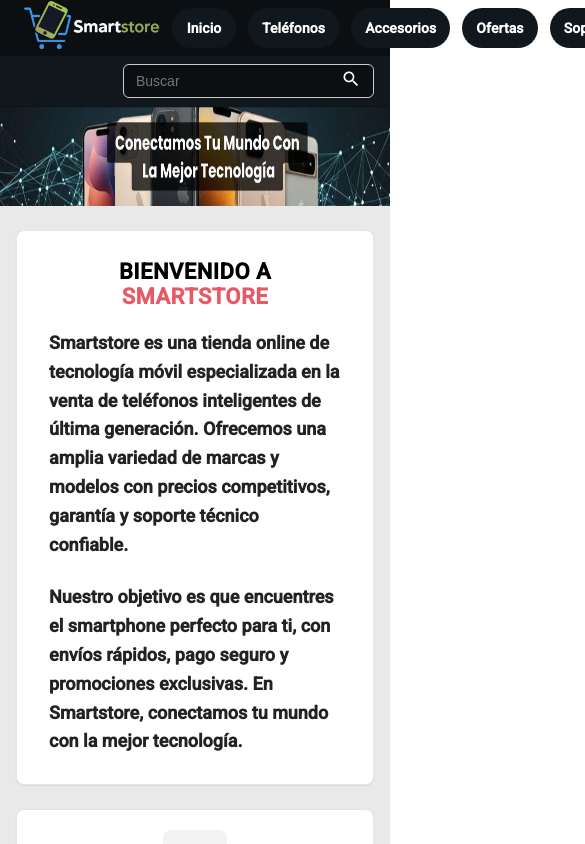
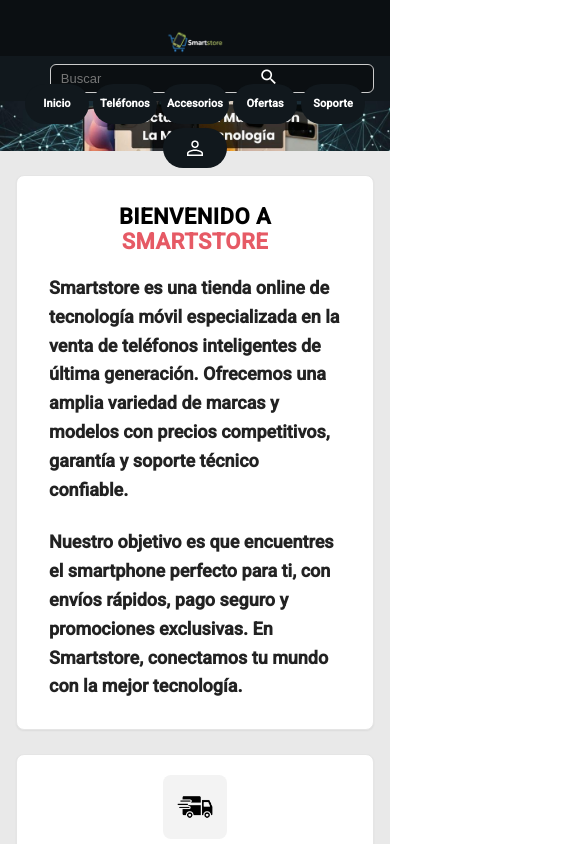
Before and after one commit to JulianLargo72/Proyecto-frontend, an Angular app: page / in a window 390 px wide. Shown: the top 844 px of the page, 585 px wide, since content can reach past the window. Built offline with nearby package versions, Linux system fonts and the light colour scheme.

Commit message:
mejorar la responsividad y optimizar la carga del navbar

```diff
--- a/src/app/compartidos/componentes/header/header.component.css
+++ b/src/app/compartidos/componentes/header/header.component.css
@@ -13,19 +13,46 @@
   display: flex;
   justify-content: space-between;
   align-items: center;
+  padding: 8px 16px;
+
+  .logo {
+    display: flex;
+    align-items: center;
+  }
+
+  .logo-img {
+    max-width: 150px;
+    height: auto;
+    width: 100%;
+    object-fit: contain;
+  }
+
+  .nav {
+    display: flex;
+    align-items: center;
+    flex-wrap: wrap;
+    gap: 6px;
+  }
 
   .nav a {
-    margin: 0 6px;
+    margin: 0;
     border-radius: 20px;
     background: #11181D;
     color: #fff;
     font-weight: 700;
     padding: 6px 14px;
     text-decoration: none;
+    white-space: nowrap;
   }
 
   .nav a:hover {
     background: #0F2A3A;
+  }
+
+  .user-icon {
+    width: 28px;
+    height: 28px;
+    display: block;
   }
 }
 
@@ -75,16 +102,16 @@
 .hero {
   position: relative;
   width: 100%;
-  height: 100px; /* ajusta a la altura que quieras */
+  height: 270px;
   overflow: hidden;
 }
 
 .hero-img {
   width: 100%;
   height: 100%;
-  object-fit: inherit; /* rellena el área manteniendo proporción */
+  object-fit: cover;
+  display: block;
 }
-
 
 .hero-overlay {
   position: absolute;
@@ -92,5 +119,97 @@
   display: flex;
   align-items: center;
   justify-content: center;
-  background: rgba(0, 0, 0, 0.5); /* capa semitransparente */
+  background: rgba(0, 0, 0, 0.5);
 }
+
+/* Responsive Design */
+@media (max-width: 1200px) {
+  .headerTop .logo-img {
+    max-width: 120px;
+  }
+
+  .headerTop .nav a {
+    padding: 6px 12px;
+    font-size: 14px;
+  }
+}
+
+@media (max-width: 900px) {
+  .headerTop {
+    flex-direction: column;
+    padding: 12px;
+    gap: 12px;
+  }
+
+  .headerTop .logo-img {
+    max-width: 100px;
+  }
+
+  .headerTop .nav {
+    width: 100%;
+    justify-content: center;
+  }
+
+  .headerTop .nav a {
+    padding: 5px 10px;
+    font-size: 13px;
+  }
+
+  .hero {
+    height: 80px;
+  }
+}
+
+@media (max-width: 600px) {
+  .headerTop .logo-img {
+    max-width: 80px;
+  }
+
+  .headerTop .nav {
+    gap: 4px;
+  }
+
+  .headerTop .nav a {
+    padding: 4px 8px;
+    font-size: 12px;
+  }
+
+  .headerTop .user-icon {
+    width: 24px;
+    height: 24px;
+  }
+
+  .hero {
+    height: 60px;
+  }
+
+  .headerSearch {
+    top: auto;
+    position: relative;
+    height: 45px;
+  }
+
+  .headerSearch .search-container {
+    width: 90%;
+  }
+
+  .headerSearch .search-container input {
+    font-size: 13px;
+    padding: 6px 10px;
+  }
+}
+
+@media (max-width: 400px) {
+  .headerTop .logo-img {
+    max-width: 60px;
+  }
+
+  .headerTop .nav a {
+    padding: 3px 6px;
+    font-size: 11px;
+  }
+
+  .hero {
+    height: 50px;
+  }
+}
--- a/src/app/compartidos/componentes/header/header.component.html
+++ b/src/app/compartidos/componentes/header/header.component.html
@@ -1,6 +1,6 @@
 <mat-toolbar class="headerTop">
     <span class="logo">
-        <img src="\logoTienda.png" alt="Smartstore" width="150" height="150" />
+        <img src="\logoTienda.png" alt="Smartstore" class="logo-img" />
     </span>
     <nav class="nav">
         <a mat-button routerLink="home">Inicio</a>
@@ -9,7 +9,7 @@
         <a mat-button routerLink="ofertas">Ofertas</a>
         <a mat-button routerLink="/soporte">Soporte</a>
         <a mat-button routerLink="/admin/login">
-            <img src="/img/user-circle.png" alt="Usuario" width="28" height="28" />
+            <img src="/img/user-circle.png" alt="Usuario" class="user-icon" />
         </a>
     </nav>
 
```
